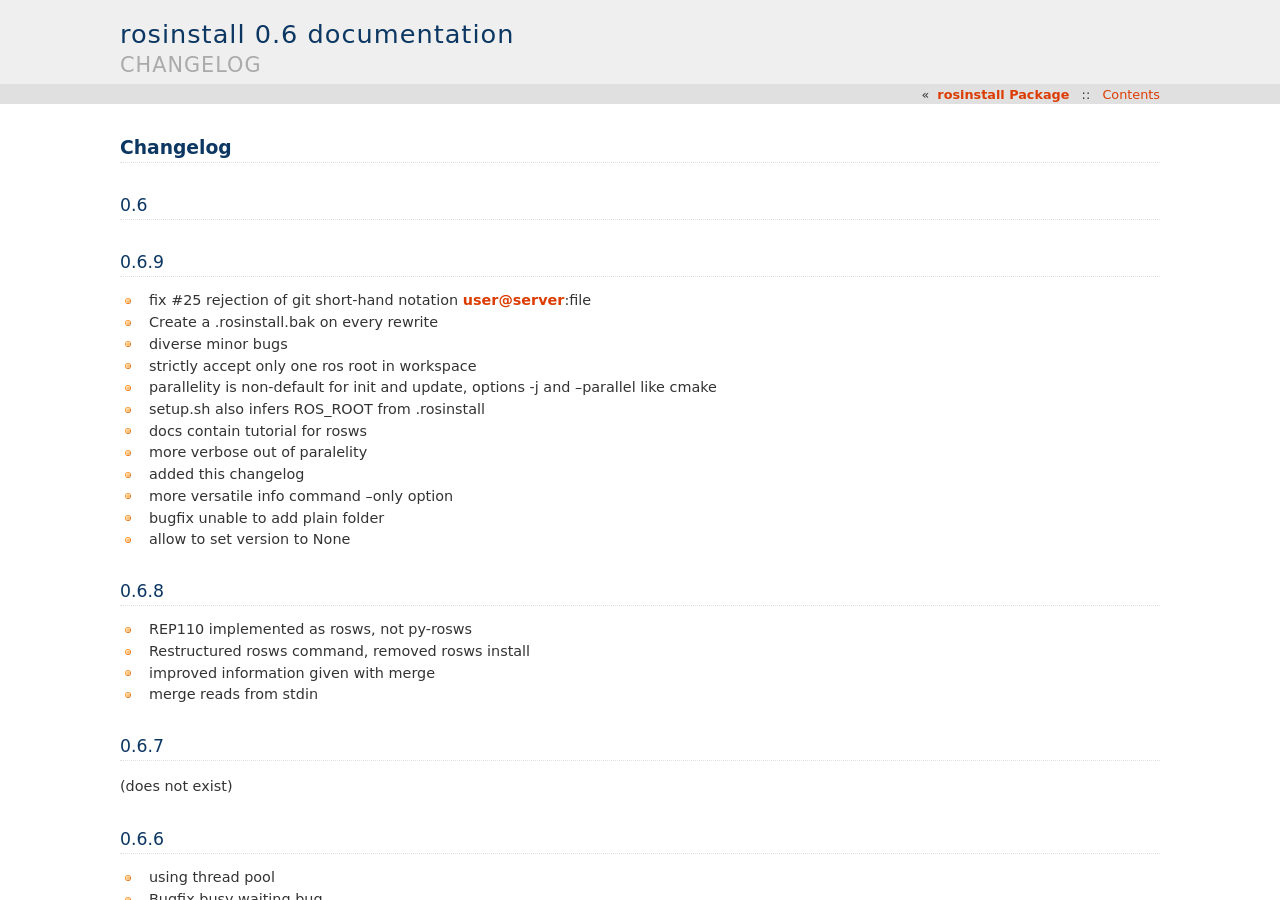
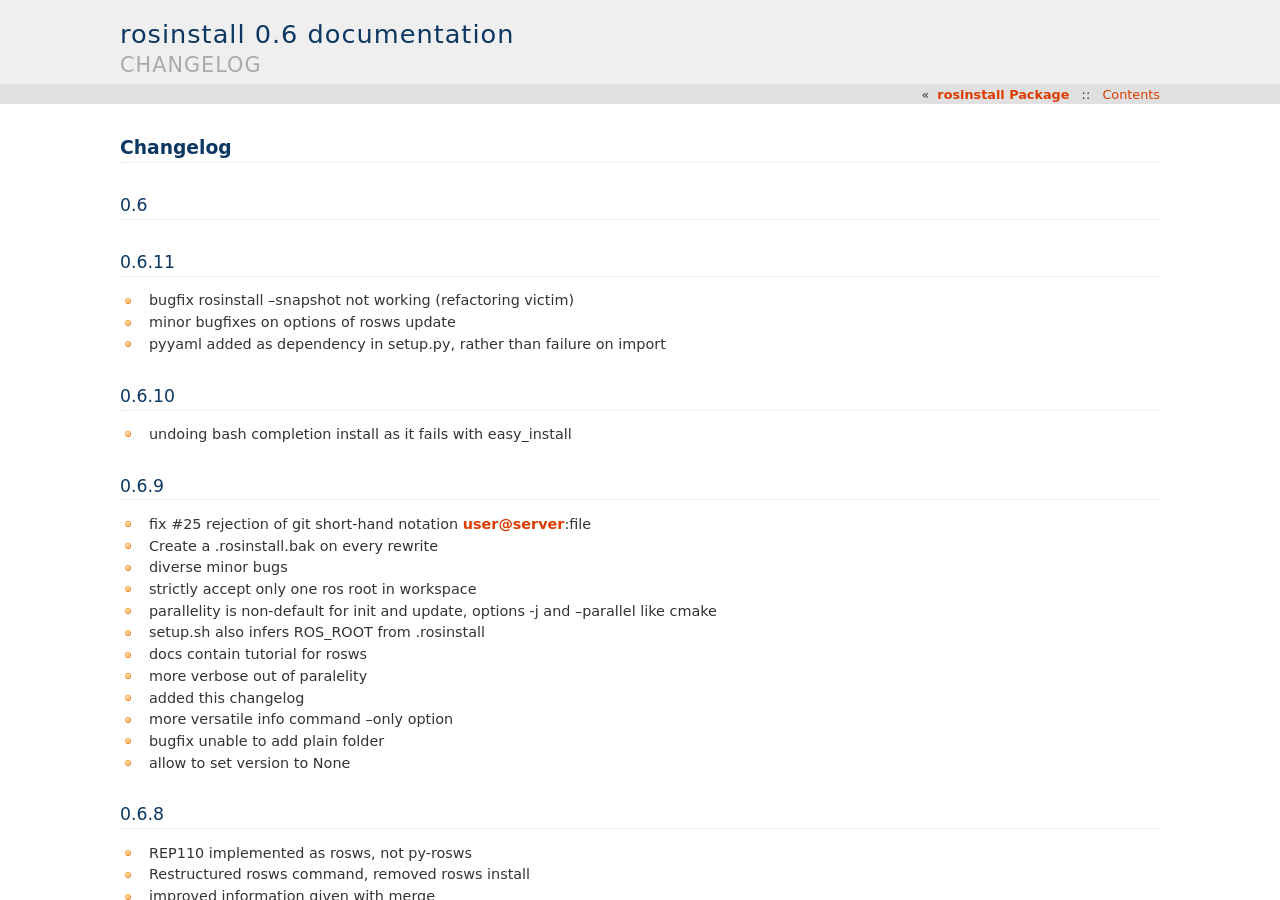
Before and after one commit to vcstools/rosinstall, a Sphinx documentation site: the page built from doc/changelog.rst, in a window 1280 px wide and 900 px high. Built offline with Sphinx 7.4.7, drawn with Linux system fonts in a browser that asks for light colours.

Commit message:
changelog extended

```diff
--- a/doc/changelog.rst
+++ b/doc/changelog.rst
@@ -3,6 +3,20 @@ Changelog
 
 0.6
 ---
+
+
+
+0.6.11
+------
+
+- bugfix rosinstall --snapshot not working (refactoring victim)
+- minor bugfixes on options of rosws update
+- pyyaml added as dependency in setup.py, rather than failure on import
+
+0.6.10
+------
+
+- undoing bash completion install as it fails with easy_install
 
 0.6.9
 -----
```
